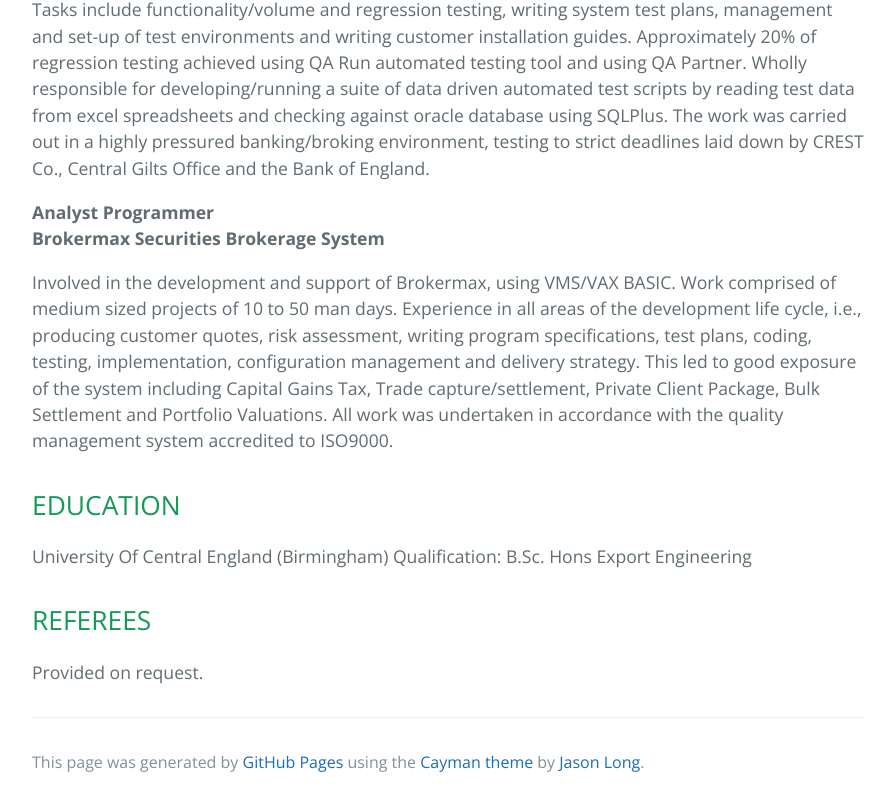
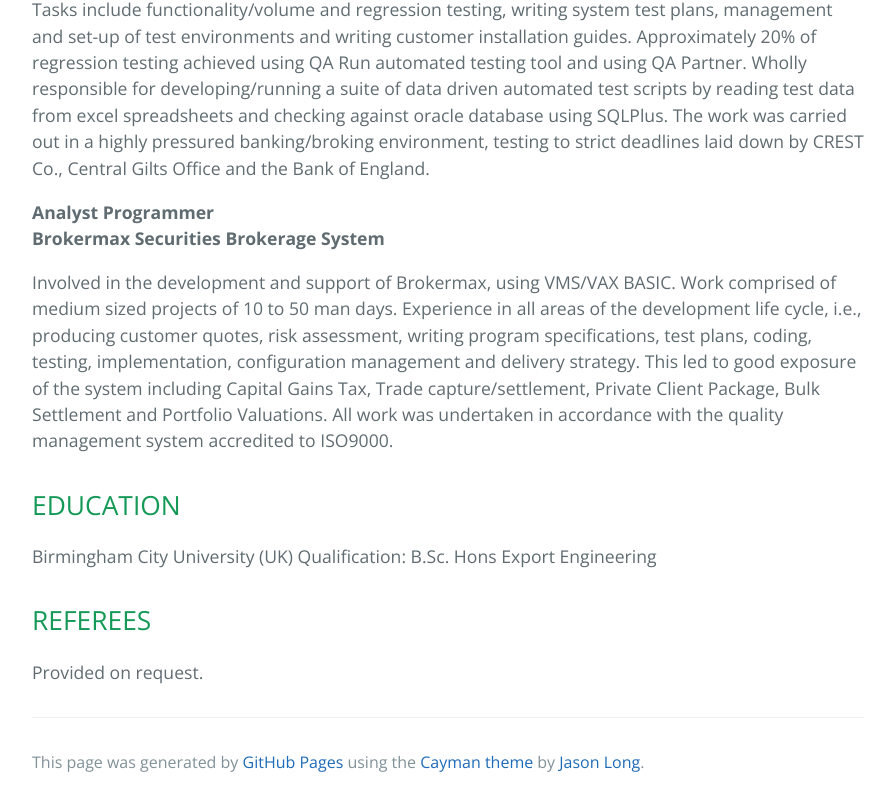
Before and after one commit to jamesmwinter/jamesmwinter.github.io, a plain HTML site: page index.html in a window 1280 px wide. Shown: the part 4123-4929 px from the top of the page, without its empty margins (192-1087 px from the left). Drawn offline with nearby package versions, Linux system fonts and the light colour scheme.

Commit message:
Update index.html
Update college name.

```diff
--- a/index.html
+++ b/index.html
@@ -92,7 +92,7 @@ Cell: +1 (917) 582-2263<br>
 <h2>
 <a id="education" class="anchor" href="#education" aria-hidden="true"><span aria-hidden="true" class="octicon octicon-link"></span></a>EDUCATION</h2>
 
-<p>University Of Central England (Birmingham)
+<p>Birmingham City University (UK)
 Qualification:  B.Sc. Hons Export Engineering</p>
 
 <h2>
```
